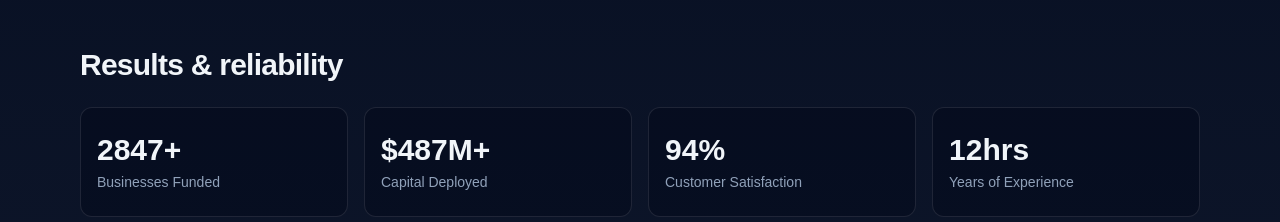
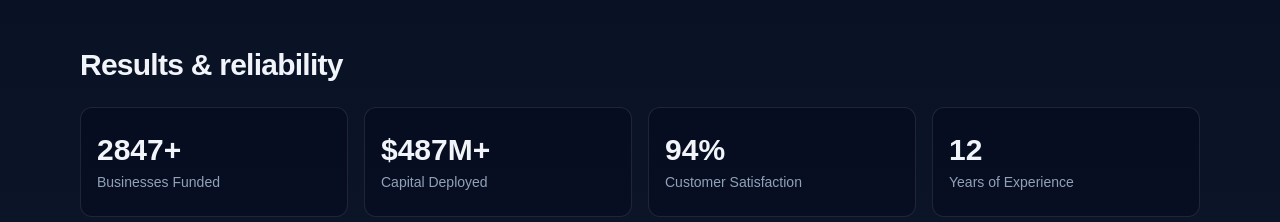
Before and after one commit to jacoking18/capnow-landing, a Next.js app: page / in a window 1280 px wide. Shown: the part 1060-1282 px from the top of the page. Built offline with nearby package versions, Linux system fonts and the light colour scheme; no server answers.

Commit message:
Update page text

```diff
--- a/app/page.tsx
+++ b/app/page.tsx
@@ -246,7 +246,7 @@ export default function Page() {
           <KPI label="Businesses Funded" value={2847} suffix="+" />
           <KPI label="Capital Deployed" value={487} prefix="$" suffix="M+" />
           <KPI label="Customer Satisfaction" value={94} suffix="%" />
-          <KPI label="Years of Experience" value={12} suffix="hrs" />
+          <KPI label="Years of Experience" value={12} suffix=" " />
         </div>
         {/* Explanatory section removed as requested */}
       </Section>
```
